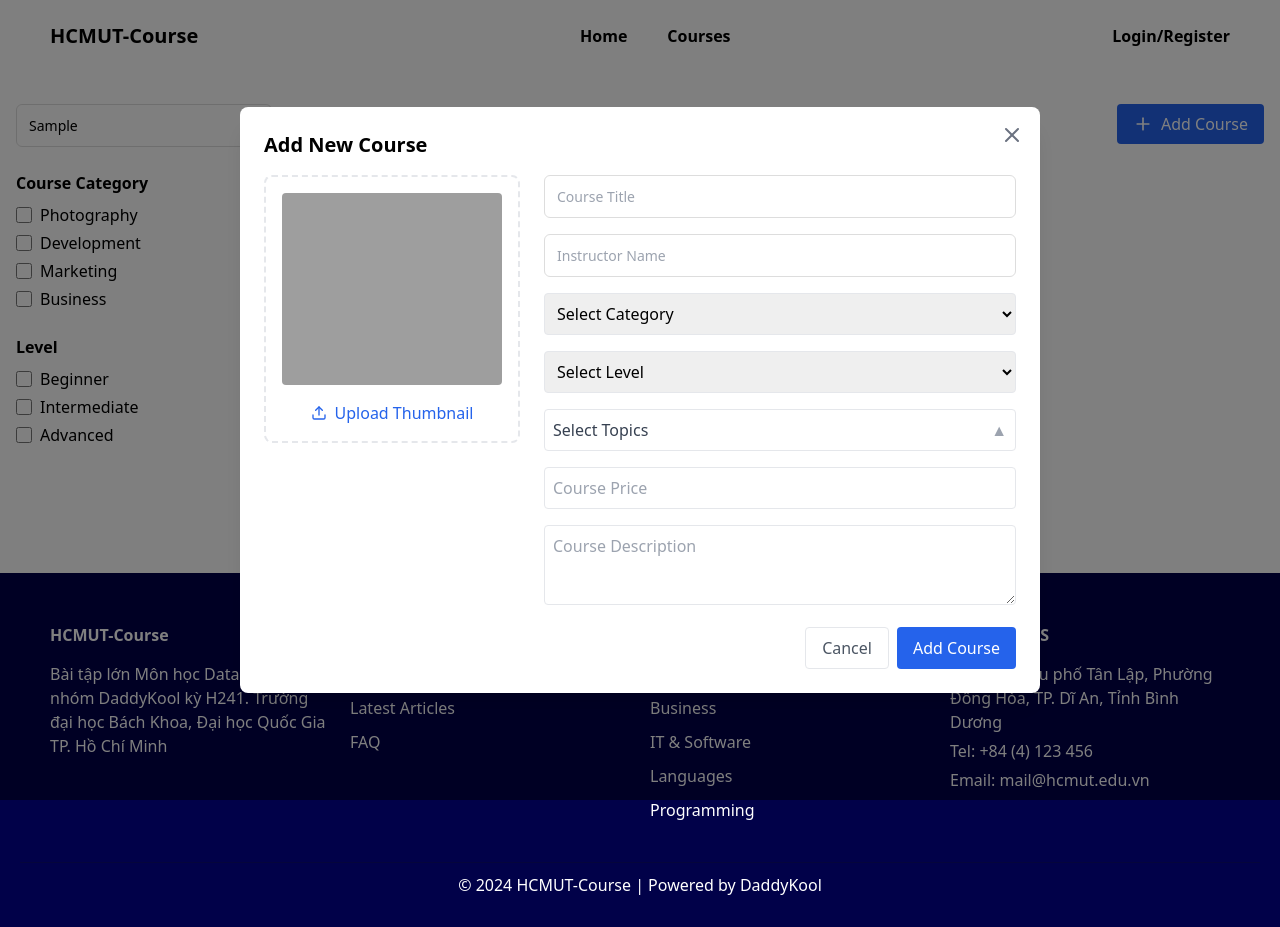
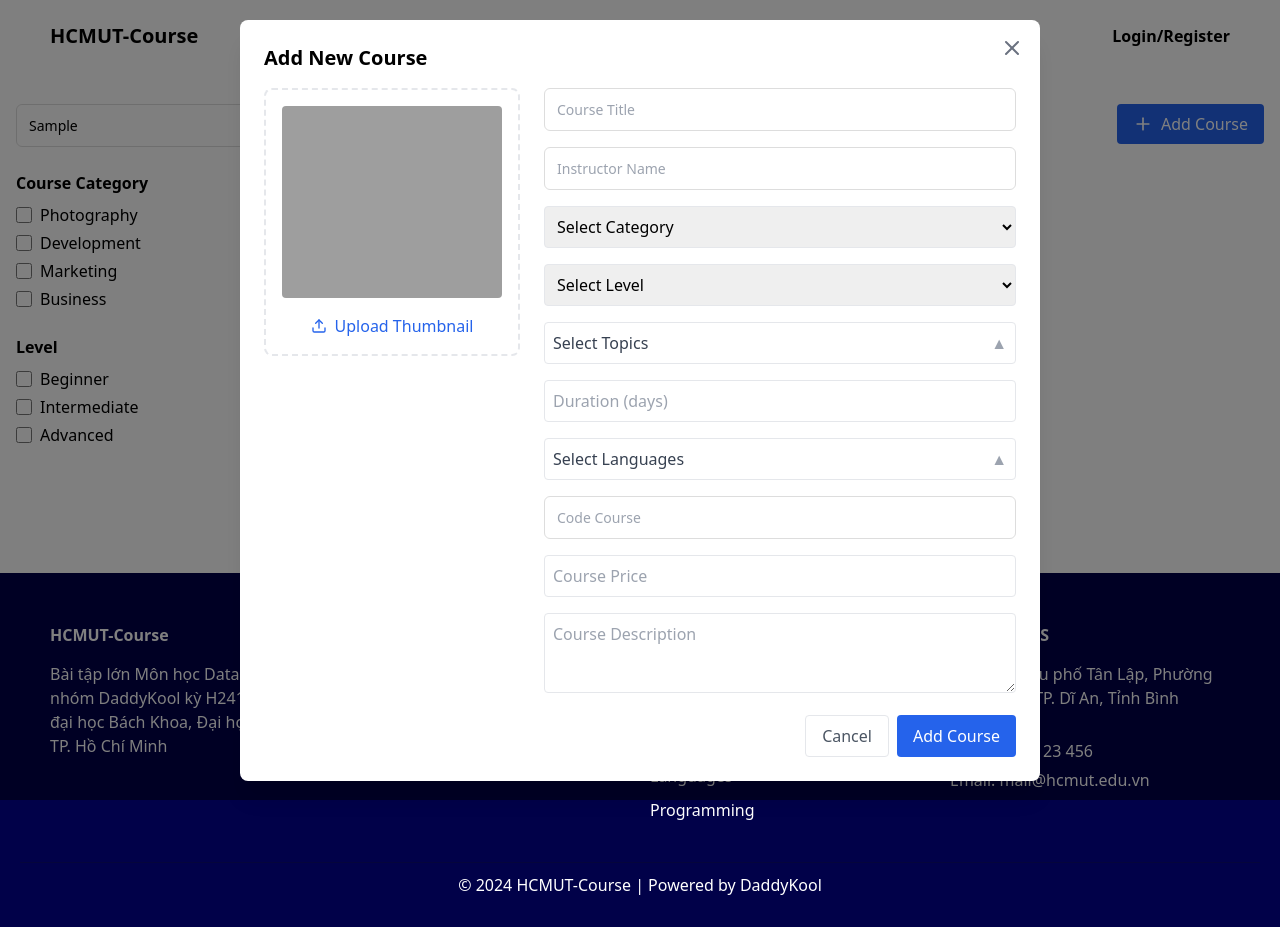
Before and after one commit to trlocne/Database_assignment, a React (Vite) app in the folder frontend/: page /course1 in a window 1280 px wide. Both pictures are taken after typing "Sample" into the empty fields and a click on the button "Add Course". Built offline with nearby package versions, Linux system fonts and the light colour scheme; grey boxes are pictures that could not be loaded.

Commit message:
Update 10/12

```diff
--- a/frontend/src/component/CoursePageLecturer/CoursePageLecturer.jsx
+++ b/frontend/src/component/CoursePageLecturer/CoursePageLecturer.jsx
@@ -167,14 +167,15 @@ const AddCourseModal = ({ isOpen, onClose, onAddCourse }) => {
     title: '',
     instructor: '',
     category: '',
-    // duration: '',
+    duration: '',
+    code: '',
+    language: [],
     // students: '0',
     // lessons: '',
     price: '',
     level: '',
     image: '/api/placeholder/192/128',
     topics: []
-
   });
 
   const [thumbnailPreview, setThumbnailPreview] = useState('/api/placeholder/192/128');
@@ -184,6 +185,12 @@ const AddCourseModal = ({ isOpen, onClose, onAddCourse }) => {
   ];
 
   const levels = ['Beginner', 'Intermediate', 'Advanced'];
+
+  const languages = [
+    { value: 'en', label: 'English' },
+    { value: 'vie', label: 'VietNamese' },
+
+  ];
 
   const topicOptions = [
     { label: 'Web Development', value: 'web-dev' },
@@ -204,6 +211,13 @@ const AddCourseModal = ({ isOpen, onClose, onAddCourse }) => {
     setNewCourse(prev => ({
       ...prev,
       topics: selected
+    }));
+  };
+
+  const handleLanguagesChange = (selected) => {
+    setNewCourse(prev => ({
+      ...prev,
+      language: selected
     }));
   };
 
@@ -244,11 +258,13 @@ const AddCourseModal = ({ isOpen, onClose, onAddCourse }) => {
       title: '',
       instructor: '',
       category: '',
-      // duration: '',
+      duration: '',
       // students: '0',
-      // lessons: '',
+      lessons: '',
+      code: '',
       price: '',
       level: '',
+      language: [],
       image: '/api/placeholder/192/128'
     });
     onClose();
@@ -330,6 +346,8 @@ const AddCourseModal = ({ isOpen, onClose, onAddCourse }) => {
               ))}
             </select>
 
+
+
              <MultiSelect
               options={topicOptions}
               selected={newCourse.topics}
@@ -337,24 +355,31 @@ const AddCourseModal = ({ isOpen, onClose, onAddCourse }) => {
               label="Select Topics"
              />
 
-              {/* <input
+              <input
                 type="number"
                 name="duration"
                 value={newCourse.duration}
                 onChange={handleInputChange}
-                placeholder="Duration (weeks)"
+                placeholder="Duration (days)"
                 className="w-full p-2 border rounded"
                 min="1"
               />
+
+             <MultiSelect
+              options={languages}
+              selected={newCourse.language}
+              onChange={handleLanguagesChange}
+              label="Select Languages"
+             />
               <input
-                type="number"
-                name="lessons"
-                value={newCourse.lessons}
+                type="text"
+                name="code"
+                value={newCourse.code}
                 onChange={handleInputChange}
-                placeholder="Number of Lessons"
+                placeholder="Code Course"
                 className="w-full p-2 border rounded"
-                min="1"
-              />   */}
+
+              />
 
             <input
               type="number"
@@ -364,7 +389,7 @@ const AddCourseModal = ({ isOpen, onClose, onAddCourse }) => {
               placeholder="Course Price"
               className="w-full p-2 border rounded"
               min="0"
-              step="0.01"
+              step="1"
             />
             <textarea
               name="description"
```
